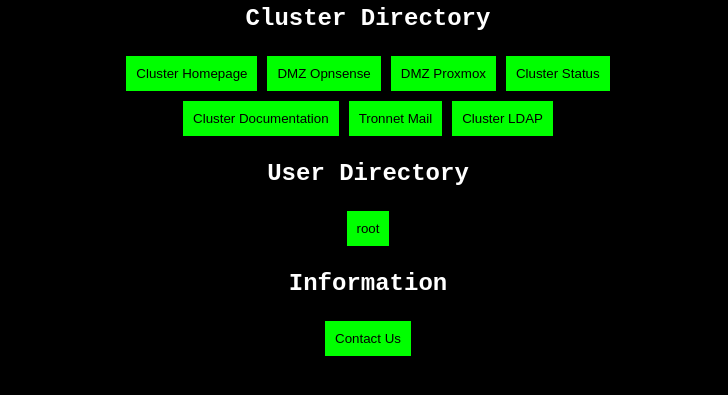
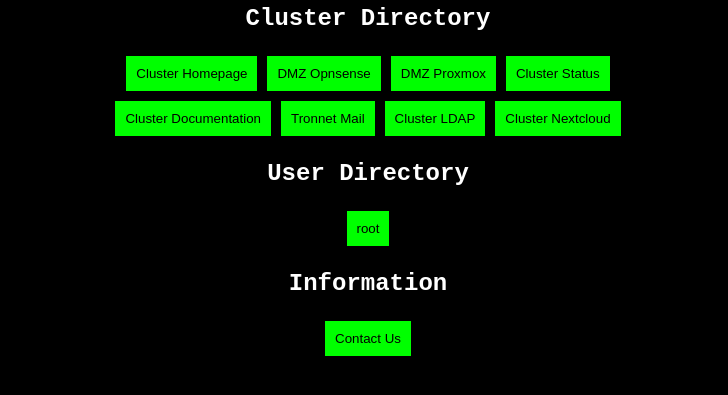
Before and after one commit to tronnet-gh/tronnet.net, a plain HTML site: page index.html in a window 1280 px wide. Shown: the part 237-632 px from the top of the page, without its empty margins (272-1000 px from the left). Drawn offline with Linux system fonts and the light colour scheme.

Commit message:
add nextcloud to nav
Signed-off-by: Arthur Lu <learthurgo@gmail.com>

```diff
--- a/index.html
+++ b/index.html
@@ -21,6 +21,7 @@
 				<button onclick="window.location.href='https://wiki.tronnet.net';">Cluster Documentation</button>
 				<button onclick="window.location.href='https://mail.tronnet.net';">Tronnet Mail</button>
 				<button onclick="window.location.href='https://ldap.tronnet.net';">Cluster LDAP</button>
+				<button onclick="window.location.href='https://nextcloud.tronnet.net';">Cluster Nextcloud</button>
 			</div>
 
 			<h3>User Directory</h3>
```
